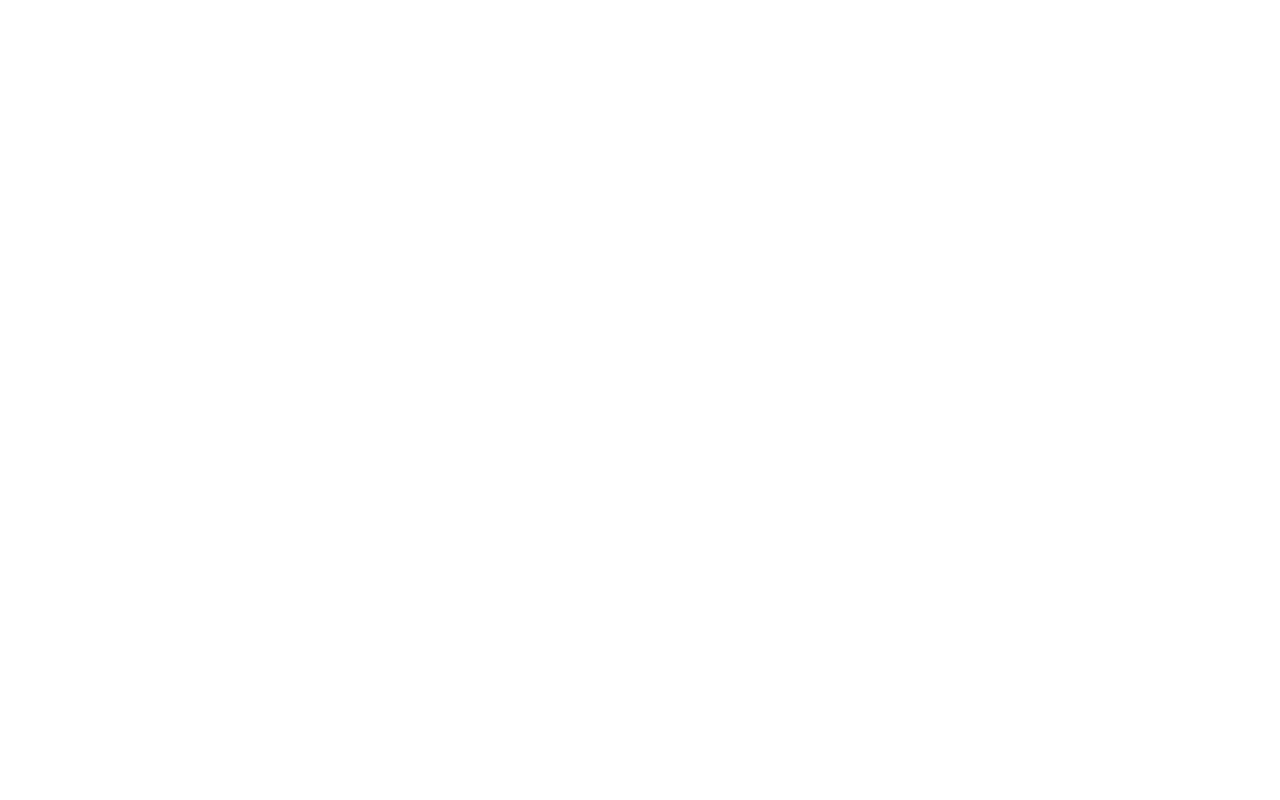
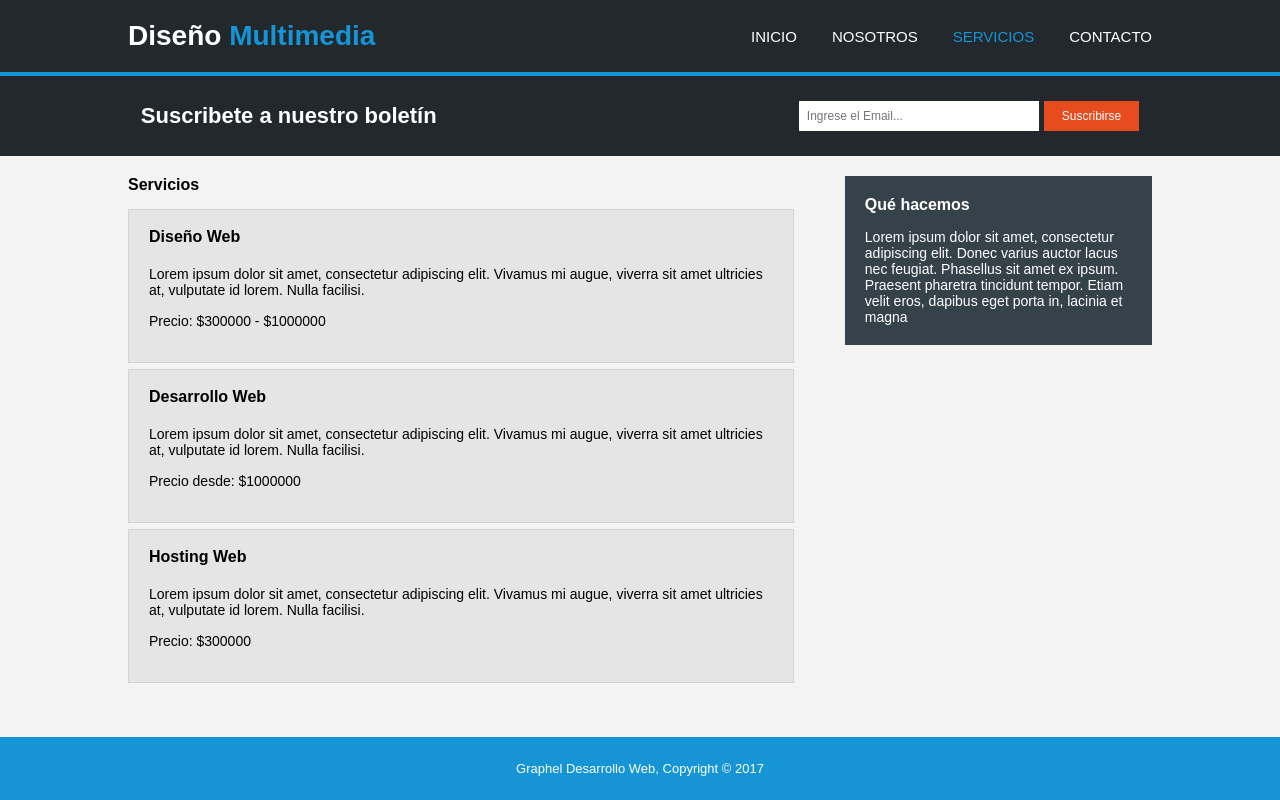
Before and after one commit to brahayanmosquera481/ProyectoGraphel, a plain HTML site: page pages/servicios.html in a window 1280 px wide. Drawn offline with Linux system fonts and the light colour scheme.

Commit message:
Quinto Commit

```diff
--- a/pages/servicios.html
+++ b/pages/servicios.html
@@ -0,0 +1,133 @@
+<!DOCTYPE html>
+<html lang="es">
+    <head>
+        <meta charset="UTF-8">
+        <link rel="stylesheet" href="../styles/styles.css">
+        <title>Diseño Multimedia - Servicios</title>
+    </head>
+
+    <body>
+        <header>
+            <h1>Diseño <span>Multimedia</span></h1>
+            <nav>
+                <a href="../index.html">INICIO</a>
+                <a href="nosotros.html">NOSOTROS</a>
+                <a href="servicios.html" class="activo">SERVICIOS</a>
+                <a href="contacto.html">CONTACTO</a>
+            </nav>
+        </header>
+
+        <section class="boletin">
+            <h2>Suscribete a nuestro boletín</h2>
+            <form>
+        <input type="email" placeholder="Ingrese el Email...">
+                    <button type="submit">Suscribirse</button>
+                  </form>
+        </section>
+
+        <div class="contenido">
+            <main>
+                <h2>Servicios</h2>
+
+                <div class="servicio">
+                    <h3>Diseño Web</h3>
+                    <p>Lorem ipsum dolor sit amet,
+                         consectetur adipiscing elit.
+                         Vivamus mi augue, viverra
+                         sit amet ultricies at,
+                          vulputate id lorem.
+                          Nulla facilisi.</p>
+                          <p>Precio: $300000 - $1000000</p>
+                </div>
+
+                <div class="servicio">
+                    <h3>Desarrollo Web</h3>
+                    <p>Lorem ipsum dolor sit amet,
+                         consectetur adipiscing elit.
+                          Vivamus mi augue, viverra
+                          sit amet ultricies at,
+                           vulputate id lorem.
+                            Nulla facilisi.</p>
+                            <p>Precio desde: $1000000</p>
+                </div>
+
+                <div class="servicio">
+                    <h3>Hosting Web</h3>
+                    <p>Lorem ipsum dolor sit amet,
+                         consectetur adipiscing elit.
+                          Vivamus mi augue, viverra
+                           sit amet ultricies at,
+                            vulputate id lorem.
+                             Nulla facilisi.</p>
+                            <p>Precio: $300000</p>
+                </div>
+            </main>
+
+            <aside>
+                <h3>Qué hacemos</h3>
+                <p>Lorem ipsum dolor sit amet,
+                     consectetur adipiscing elit.
+                      Donec varius auctor lacus
+                       nec feugiat. Phasellus sit
+                        amet ex ipsum. Praesent
+                         pharetra tincidunt tempor.
+                          Etiam velit eros, dapibus
+                           eget porta in, lacinia
+                           et magna</p>
+            </aside>
+        </div>
+
+        <footer>
+            <p>Graphel Desarrollo Web, Copyright &copy; 2017</p>
+        </footer>
+    </body>
+</html>
+
+
+
+
+
+
+
+
+    </body>
+
+
+
+
+
+
+
+
+
+
+
+
+
+
+
+
+
+
+    </body>
+
+
+
+
+
+
+
+
+
+
+
+
+
+
+
+
+
+
+
+
+</html>
--- a/styles/styles.css
+++ b/styles/styles.css
@@ -76,7 +76,7 @@ nav a.activo {
 }
 .boletin form {
     display: flex;
-    gap: 5%;
+    gap: 5px;
 }
 .boletin input {
     padding: 8px;
@@ -96,7 +96,7 @@ nav a.activo {
     display: flex;
     justify-content: center;
     gap: 36px;
-    padding: 30px 10%;
+    padding: 20px 10%;
 }
 .tarjeta {
     width: 300px;
@@ -116,7 +116,7 @@ footer {
     background-color: #1595d6;
     color: white;
     text-align: center;
-    padding: 34px;
+    padding: 24px;
     font-size: 13px;
     margin-top: auto;
 
@@ -127,7 +127,7 @@ footer {
     display: flex;
     justify-content: space-between;
     gap: 30px;
-    padding: 20px 10%;
+    padding: 15px 10%;
 }
 .contenido main {
     width: 65%;
@@ -147,7 +147,7 @@ footer {
 }
 .contenido main img {
     width: 100%;
-    height: 170px;
+    height: 20vh;
     display: block;
     display: block;
 }
@@ -162,21 +162,12 @@ footer {
     gap: 30px;
     padding: 20px 10%;
 }
-.contenido aside {
-    width: 30%;
-    background-color: #36424a;
-    color: white;
-    padding: white;
-    padding:20px;
-    align-self: flex-start
-}
+
 /*Portada*/
-.portada {
-    position: relative;
-}
+
 .portada img {
     width: 100%;
-    height: 400px;
+    height: 38vh;
     object-fit: cover;
     display: block;
 }
@@ -196,3 +187,19 @@ footer {
 .portada-texto p {
     font-size: 20px;
 }
+
+/* MI CSS DE SERVICIOS*/
+
+.servicio {
+    background-color: #e5e5e5;
+    border: 1px solid #d4d4d4;
+    padding:18px 20px;
+    margin-bottom: 6px;
+}
+.servicio h3 {
+    font-size: 16px;
+    margin-bottom: 20px;
+}
+.servicio p {
+     margin-bottom: 15px;
+}
```
